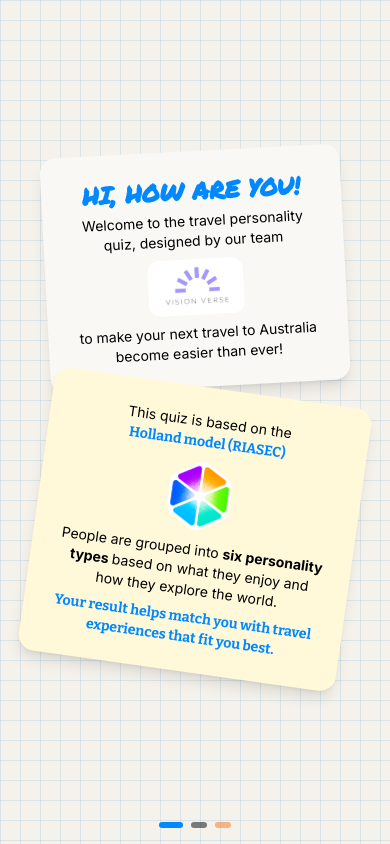
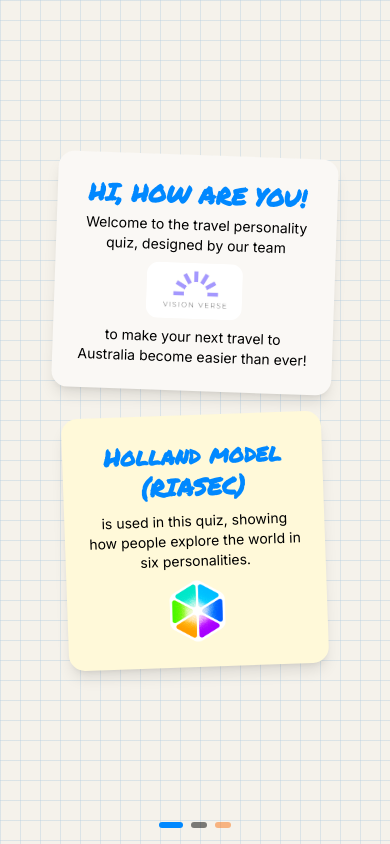
Before and after one commit to Kloswasa/psychology-quiz-new, a Next.js app in the folder psychology-quiz/: page /intro in a window 390 px wide. Built offline with nearby package versions, Linux system fonts and the light colour scheme.

Commit message:
improvement abd responsive

```diff
--- a/psychology-quiz/components/QuestionCard.tsx
+++ b/psychology-quiz/components/QuestionCard.tsx
@@ -111,7 +111,7 @@ export default function QuestionCard({
                   onClick={() => onSelect(a.riasecType)}
                   className={`
                     relative overflow-hidden
-                    min-h-[56px]
+                    min-h-[48px]
                     rounded-2xl
                     transition-all duration-300
                     active:scale-95
@@ -156,7 +156,7 @@ export default function QuestionCard({
                     relative overflow-hidden
                     ${isGrid ? 'min-h-[120px]' : 'min-h-[48px]'}
                     rounded-2xl
-                    p-4
+                    p-3
                     transition-all duration-300
                     active:scale-95
                     touch-manipulation
--- a/psychology-quiz/components/intro/IntroPage1.tsx
+++ b/psychology-quiz/components/intro/IntroPage1.tsx
@@ -20,11 +20,11 @@ export function IntroPage1({ isActive = false }: IntroPage1Props) {
     <div className="flex flex-col items-center justify-center min-h-full px-6 py-8 overflow-y-auto">
       {/* Upper card – stacked, centered */}
       <motion.div
-        className="w-full max-w-[300px] rounded-2xl bg-[#faf8f5] shadow-lg p-6 py-6 sm:p-10 mb-6"
+        className="w-full max-w-[280px] rounded-2xl bg-[#faf8f5] shadow-lg p-6 py-6 sm:p-10 mb-6"
         initial="hiddenLeft"
         animate={isActive ? 'visible' : 'hiddenLeft'}
         variants={cardVariants}
-        custom={-3}
+        custom={2}
       >
         <h2
           className="text-2xl font-bold text-[#0088ff] text-center pb-1"
@@ -41,35 +41,52 @@ export function IntroPage1({ isActive = false }: IntroPage1Props) {
 
       {/* Lower card – continues below upper, centered */}
       <motion.div
-        className="w-full max-w-[320px] -mt-6 rounded-2xl bg-[#FFF9D9] p-6 sm:p-7 md:p-10 shadow-lg max-h-[55vh] overflow-y-auto"
+        className="w-full max-w-[260px] -mt6 rounded-2xl bg-[#FFF9D9] p-6 sm:p-7 md:p-10 shadow-lg max-h-[55vh] overflow-y-auto"
         initial="hiddenRight"
         animate={isActive ? 'visible' : 'hiddenRight'}
         variants={cardVariants}
-        custom={8}
+        custom={-2}
         transition={{ duration: 0.5, ease: 'easeOut' as const, delay: isActive ? 0.2 : 0 }}
       >
-        <p className="text-sm text-black mb-2 text-center">
-          This quiz is based on the{' '}
-          <br /><span className="font-bold text-[#0088ff]"
-          style={{ fontFamily: 'var(--font-bitter), sans-serif', fontWeight: '800' }}>Holland model (RIASEC)</span><br />
+       <p className="font-bold text-[#0088ff] text-2xl text-center mb-2"
+       style={{ fontFamily: 'var(--font-permanent-marker), cursive' }}>
+       Holland model (RIASEC) </p>
+
+       <p className="text-sm text-black text-center">
+       is used in this quiz, showing how people explore the world in six personalities.
         </p>
-        <div className="mb-2 sm:my-4 flex justify-center">
-          <img
-            src="/intro/Hex.png"
-            alt="RIASEC"
-            className="w-18 h-18 sm:w-24 sm:h-24 md:w-[120px] md:h-[120px] object-contain"
-          />
+          <div className="mt-2 sm:my-4 flex justify-center">
+          <motion.div
+            animate={
+              isActive
+                ? {
+                    rotate: [0, 60, 60, 120, 120, 180, 180, 240, 240, 300, 300, 360],
+                  }
+                : { rotate: 0 }
+            }
+            transition={{
+              rotate: {
+                repeat: Infinity,
+                duration: 12,
+                times: [0, 0.02, 0.186, 0.206, 0.372, 0.392, 0.558, 0.578, 0.744, 0.764, 0.93, 0.95, 1],
+                ease: 'linear',
+              },
+            }}
+            className="inline-block"
+          >
+            <img
+              src="/intro/Hex.png"
+              alt="RIASEC"
+              className="w-16 h-16 sm:w-24 sm:h-24 md:w-[120px] md:h-[120px] object-contain"
+            />
+          </motion.div>
         </div>
-        <p className="text-sm text-black text-center">
-
-        People are grouped into <span className="font-bold"> six personality types </span> based on what they enjoy and how they explore the world.
 
 
-        </p>
-        <p className="text-sm text-[#0088ff] font-medium mt-2 text-center"
+        {/* <p className="text-sm text-[#0088ff] font-medium mt-2 text-center"
         style={{ fontFamily: 'var(--font-bitter), sans-serif', fontWeight: '800' }}>
-          Your result helps match you with travel experiences that fit you best.
-        </p>
+          Your result will help you find the best travel experiences!
+        </p> */}
       </motion.div>
     </div>
   );
--- a/psychology-quiz/components/intro/IntroPage3.tsx
+++ b/psychology-quiz/components/intro/IntroPage3.tsx
@@ -34,9 +34,7 @@ export function IntroPage3({ isActive = false }: IntroPage3Props) {
         >
           WHAT YOU WILL GET?
         </h2>
-        <p className="text-sm text-black mt-1">
-          Your personal travel style <br/> with a handy information!
-        </p>
+
       </motion.div>
 
       {/* Orange panel + sample card */}
@@ -72,11 +70,7 @@ export function IntroPage3({ isActive = false }: IntroPage3Props) {
           </div>
         </div>
         <p className="text-center font-bold text-black mt-3">Recommended locations or trips!</p>
-        <div className="flex justify-center gap-1.5 mt-2">
-          <div className="w-2 h-2 rounded-full bg-gray-700" />
-          <div className="w-2 h-2 rounded-full bg-gray-300" />
-          <div className="w-2 h-2 rounded-full bg-gray-300" />
-        </div>
+
       </motion.div>
 
       {/* CTA */}
--- a/psychology-quiz/prisma/seed.ts
+++ b/psychology-quiz/prisma/seed.ts
@@ -490,7 +490,7 @@ const questions: Array<{
   },
   {
     text: 'What souvenir would you bring back from this trip?',
-    backgroundImage: '/images/backgrounds/question6-bg.webp',
+    backgroundImage: '/images/backgrounds/question10-bg.webp',
     answers: [
       { text: 'A group photo', riasecType: 'SOCIAL', imageUrl: '/images/answers/q10-1.webp' },
       { text: 'A creative keepsake', riasecType: 'ARTISTIC', imageUrl: '/images/answers/q10-2.webp' },
```
Also changed, not shown: psychology-quiz/public/images/backgrounds/question10-bg.webp (added).
